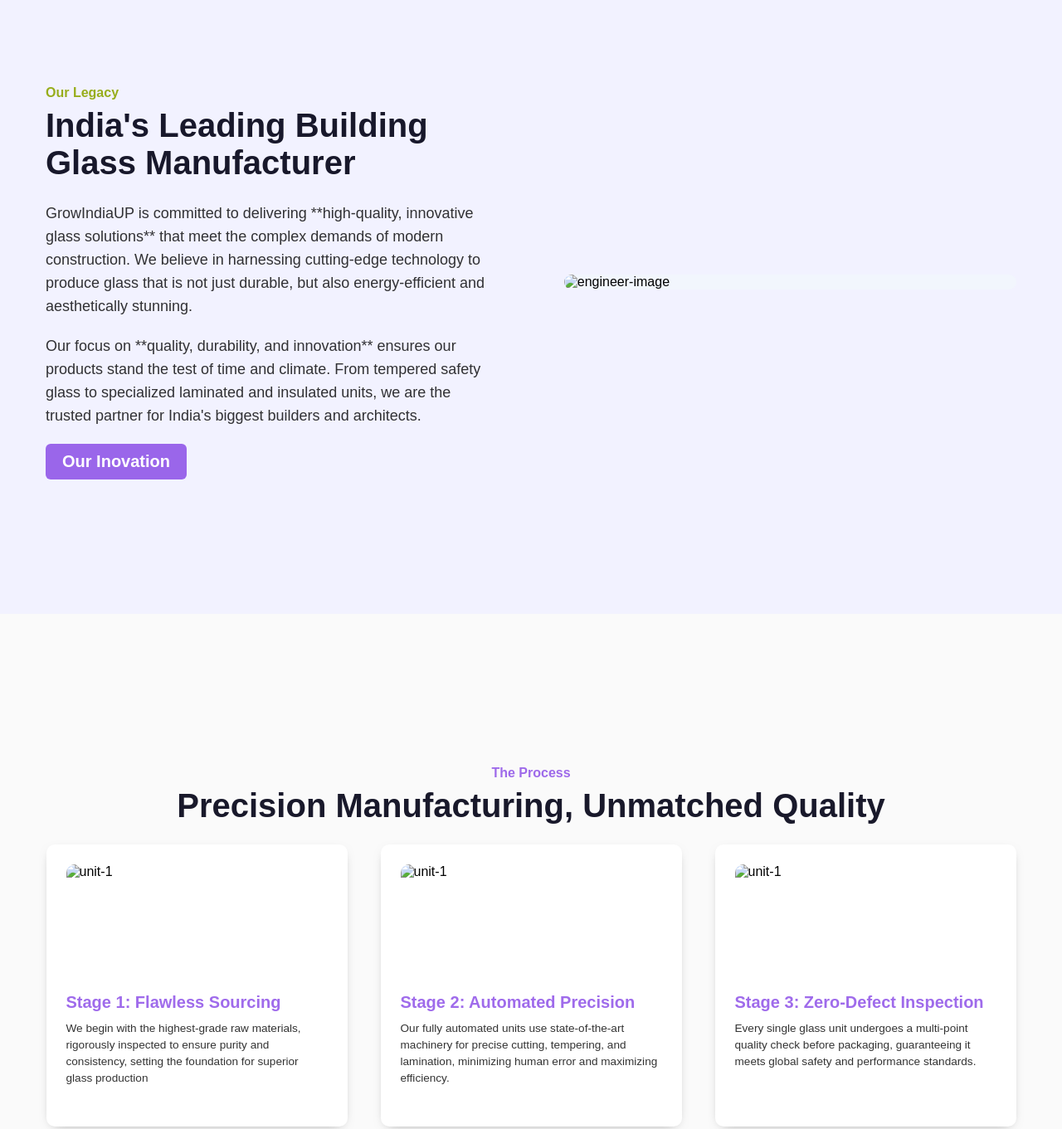
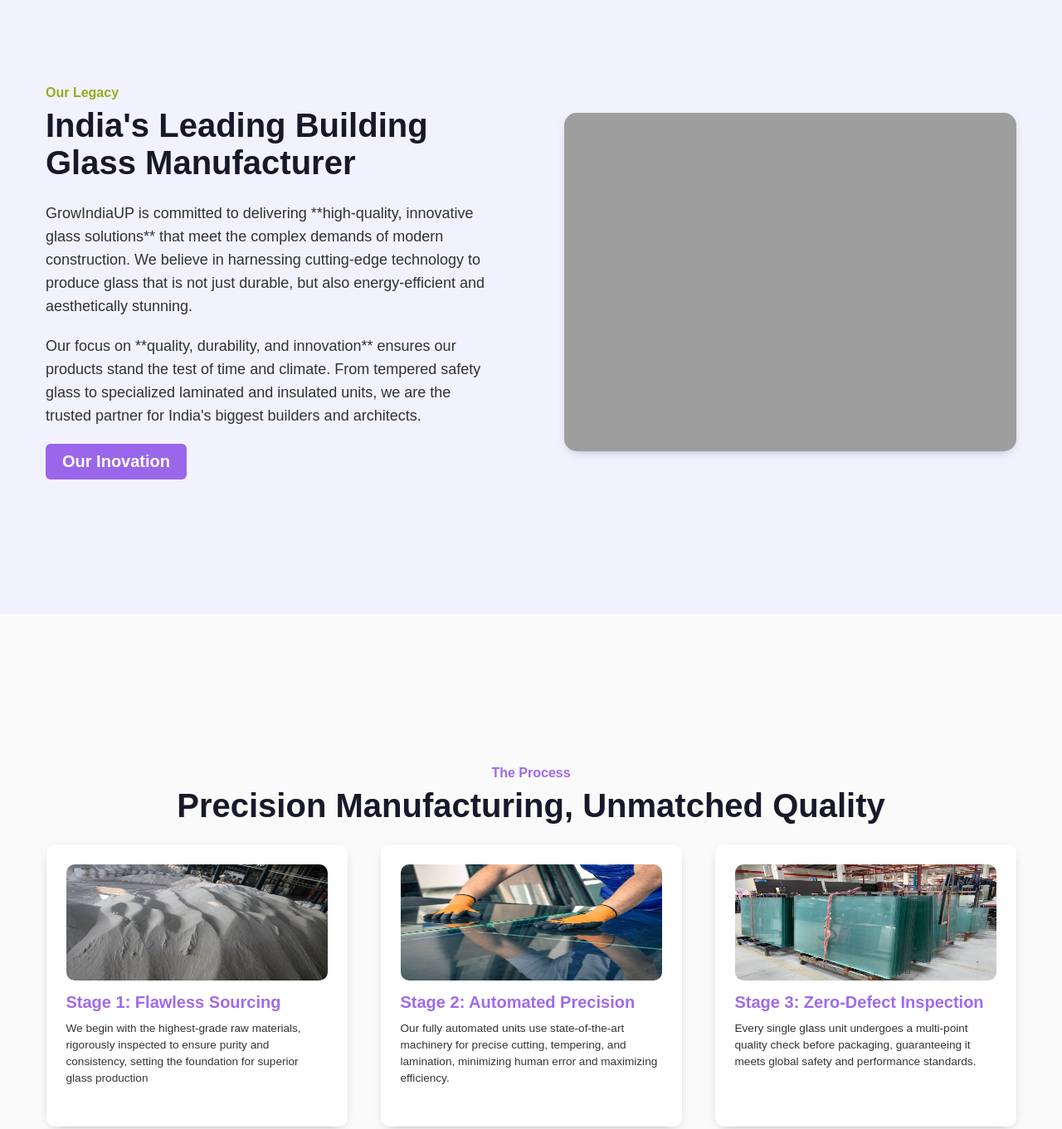
Before and after one commit to code-with-mahir/Corporate-Website, a plain HTML site: page index.html in a window 1280 px wide. Shown: the part 780-2141 px from the top of the page at 83% size. Drawn offline with Linux system fonts and the light colour scheme; the site is published under a folder, as on GitHub Pages, so addresses that start at the root find nothing.

```diff
--- a/index.html
+++ b/index.html
@@ -77,7 +77,7 @@
         <img
           loading="lazy"
           decoding="async"
-          src="/assets/about.webp"
+          src="assets/about.webp"
           alt="engineer-image" />
       </div>
     </section>
@@ -95,7 +95,7 @@
         <div class="card card-1 reveal">
           <img
             class="card-img card-img-1"
-            src="/assets/manufacture-1.webp"
+            src="assets/manufacture-1.webp"
             alt="unit-1" />
           <h3 class="card-heading card-heading-1">
             Stage 1: Flawless Sourcing
@@ -109,7 +109,7 @@
         <div class="card card-2 reveal">
           <img
             class="card-img card-img-2"
-            src="/assets/manufacture-2.webp"
+            src="assets/manufacture-2.webp"
             alt="unit-1" />
           <h3 class="card-heading card-heading-2">
             Stage 2: Automated Precision
@@ -123,7 +123,7 @@
         <div class="card card-3 reveal">
           <img
             class="card-img card-img-3"
-            src="/assets/manufacture-3.webp"
+            src="assets/manufacture-3.webp"
             alt="unit-1" />
           <h3 class="card-heading card-heading-3">
             Stage 3: Zero-Defect Inspection
```
